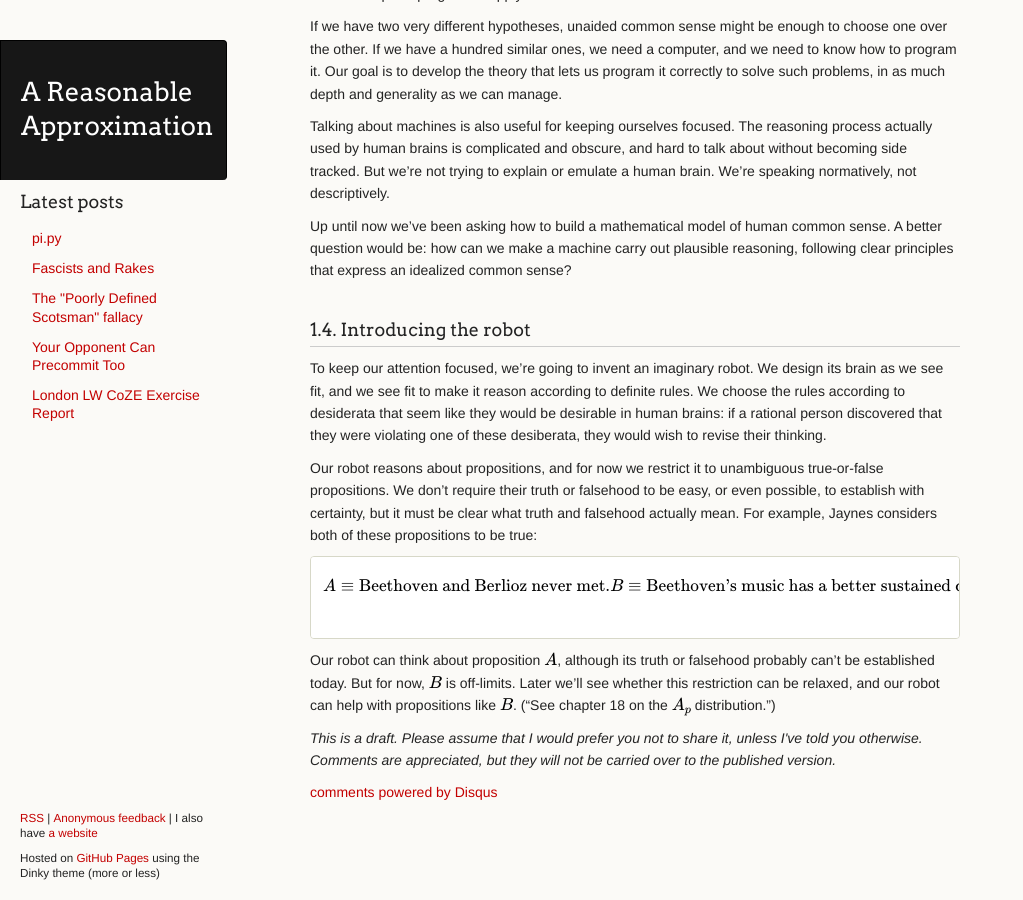
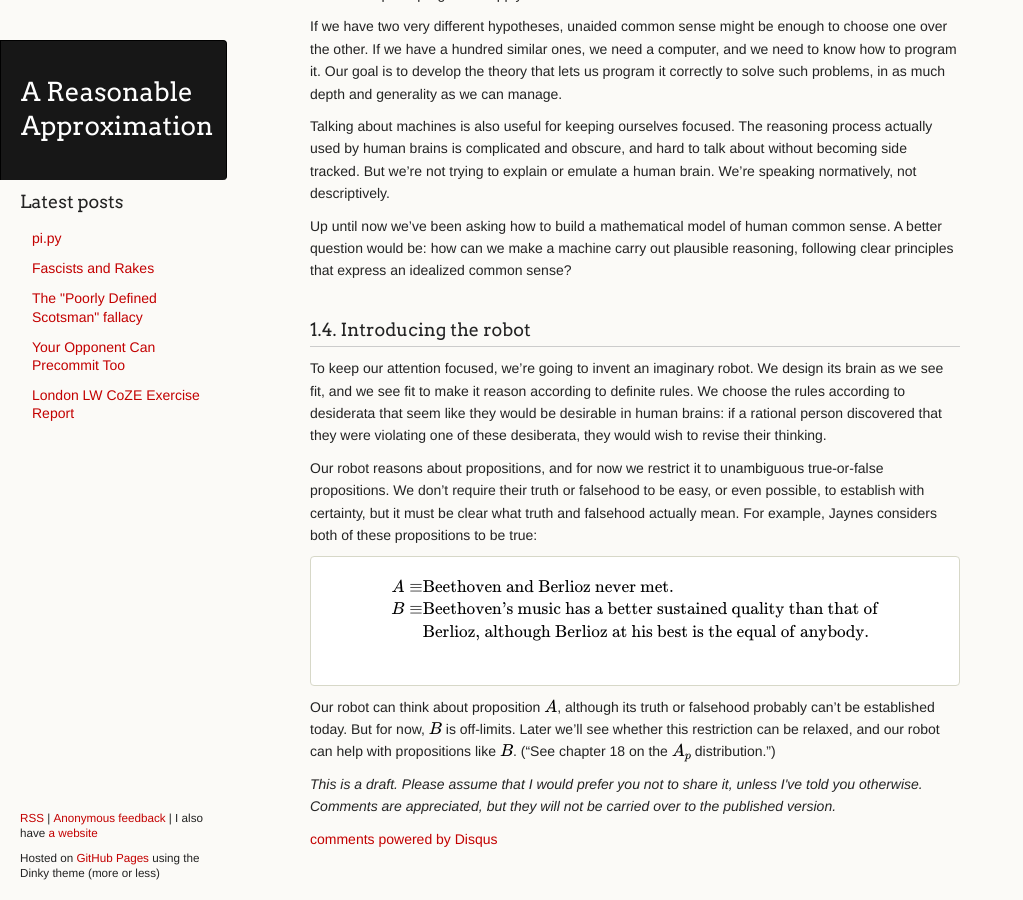
Before and after one commit to ChickenProp/chickenprop.github.com, a Jekyll site: the page built from drafts/cliffs-notes-pttlos-part-1.md, in a window 1280 px wide and 900 px high, scrolled down 2592 px. Shown: the whole window, without its empty margins (0-1023 px from the left). Built offline with Jekyll 4.4.1, drawn with Linux system fonts in a browser that asks for light colours; nearby versions of some CDN libraries; Markdown is read by kramdown in place of the engine named in the settings; formulas are drawn with MathJax 3; comment, search, counter and statistics services are not loaded.

Commit message:
manual line breaks

````diff
--- a/drafts/cliffs-notes-pttlos-part-1.md
+++ b/drafts/cliffs-notes-pttlos-part-1.md
@@ -70,11 +70,11 @@
 
 
 ```
-$$
-A ≡ \text{Beethoven and Berlioz never met.}\\
-B ≡ \text{Beethoven's music has a better sustained quality than that of}\\
-    \text{Berlioz, although Berlioz at his best is the equal of anybody.}
-$$
+$$\begin{aligned}
+A ≡ & \text{Beethoven and Berlioz never met.}\\
+B ≡ & \text{Beethoven's music has a better sustained quality than that of}\\
+    & \text{Berlioz, although Berlioz at his best is the equal of anybody.}
+\end{aligned}$$
 ```
 
 Our robot can think about proposition `$A$`, although its truth or falsehood probably can't be established today. But for now, `$B$` is off-limits. Later we'll see whether this restriction can be relaxed, and our robot can help with propositions like `$B$`. ("See chapter 18 on the `$A_p$` distribution.")
````
